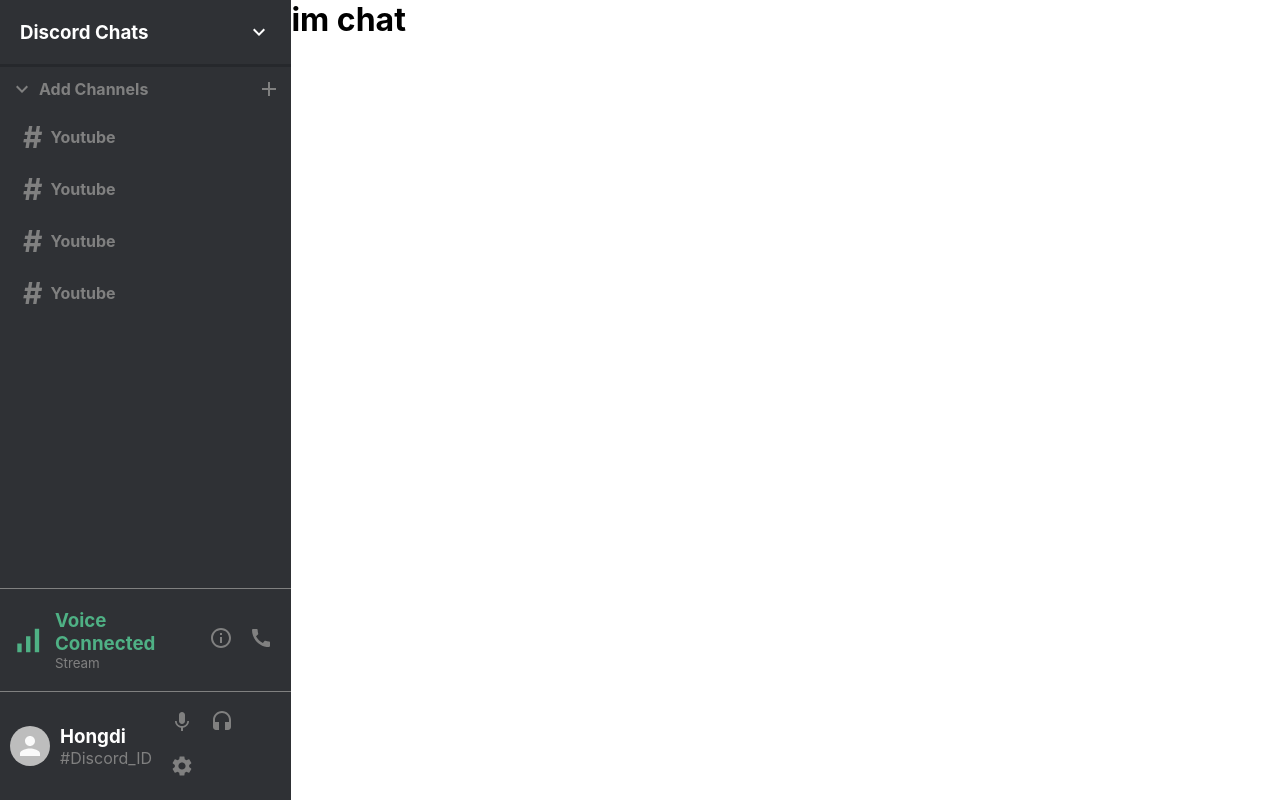
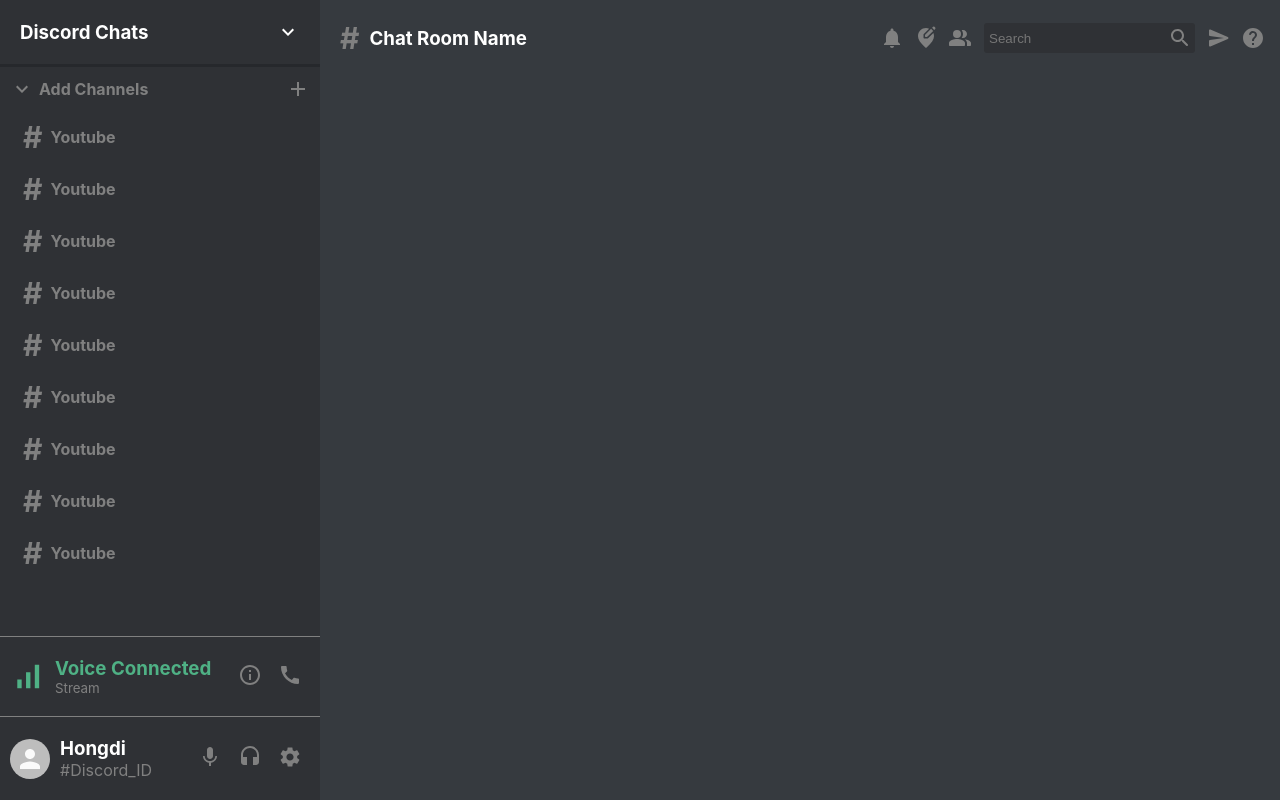
Before and after one commit to Hongdi-LAI/Discord-clone-Redux, a React (Create React App) app: page / in a window 1280 px wide. Built offline with nearby package versions, Linux system fonts and the light colour scheme.

Commit message:
Chat Component - Chat Header Done

```diff
--- a/src/Chat.css
+++ b/src/Chat.css
@@ -1,4 +1,7 @@
 .chat {
   display: flex;
+  flex-direction: column;
   flex: 0.75;
+  background-color: #363a3f;
+  min-height: 100vh;
 }
--- a/src/Chat.js
+++ b/src/Chat.js
@@ -1,9 +1,12 @@
 import React from "react";
+import ChatHeader from "./ChatHeader";
 import "./Chat.css";
 function Chat() {
   return (
-    <div>
-      <h1>im chat</h1>
+    <div className="chat">
+      <ChatHeader />
+      <div className="chat__messages"></div>
+      <div className="chat__input"></div>
     </div>
   );
 }
--- /dev/null
+++ b/src/ChatHeader.css
@@ -0,0 +1,52 @@
+.chatHeader {
+  display: flex;
+  justify-content: space-between;
+  align-items: center;
+  color: gray;
+  padding: 10px;
+}
+
+.chatHeader__hashtag {
+  color: gray;
+  font-size: 30px;
+  padding: 10px;
+}
+
+.chatHeader__left > h3 {
+  display: flex;
+  align-items: center;
+  color: white;
+}
+
+.chatHeader__right {
+  display: flex;
+  align-items: center;
+  flex: 0.5;
+  justify-content: space-between;
+}
+
+.chatHeader__right > .MuiSvgIcon-root {
+  padding: 5px;
+  cursor: pointer;
+}
+
+.chatHeader__right > .MuiSvgIcon-root:hover {
+  color: white;
+}
+
+.chatHeader__search {
+  display: flex;
+  align-items: center;
+  color: gray;
+  background-color: #2f3135;
+  border-radius: 3px;
+  padding: 3px;
+  margin: 0 7px;
+}
+
+.chatHeader__search > input {
+  background: transparent;
+  outline-width: 0;
+  color: white;
+  border: none;
+}
--- /dev/null
+++ b/src/ChatHeader.js
@@ -0,0 +1,34 @@
+import React from "react";
+import "./ChatHeader.css";
+import NotificationsIcon from "@material-ui/icons/Notifications";
+import EditLocationRoundedIcon from "@material-ui/icons/EditLocationRounded";
+import PeopleAltRoundedIcon from "@material-ui/icons/PeopleAltRounded";
+import SearchRoundedIcon from "@material-ui/icons/SearchRounded";
+import SendRoundedIcon from "@material-ui/icons/SendRounded";
+import HelpRoundedIcon from "@material-ui/icons/HelpRounded";
+
+function ChatHeader() {
+  return (
+    <div className="chatHeader">
+      <div className="chatHeader__left">
+        <h3>
+          <span className="chatHeader__hashtag">#</span>Chat Room Name
+        </h3>
+      </div>
+      <div className="chatHeader__right">
+        <NotificationsIcon />
+        <EditLocationRoundedIcon />
+        <PeopleAltRoundedIcon />
+
+        <div className="chatHeader__search">
+          <input placeholder="Search" />
+          <SearchRoundedIcon />
+        </div>
+        <SendRoundedIcon />
+        <HelpRoundedIcon />
+      </div>
+    </div>
+  );
+}
+
+export default ChatHeader;
--- a/src/Sidebar.css
+++ b/src/Sidebar.css
@@ -37,7 +37,10 @@
   background-color: #2f3135;
   color: gray;
 }
-
+/*
+.sidebar__channelsList {
+  overflow: scroll;
+} */
 .sidebar__header {
   display: flex;
   align-items: center;
--- a/src/Sidebar.js
+++ b/src/Sidebar.js
@@ -27,6 +27,11 @@
           <AddIcon className="sidebar__addChannel" />
         </div>
         <div className="sidebar__channelsList">
+          <SidebarChannel />
+          <SidebarChannel />
+          <SidebarChannel />
+          <SidebarChannel />
+          <SidebarChannel />
           <SidebarChannel />
           <SidebarChannel />
           <SidebarChannel />
--- a/src/index.css
+++ b/src/index.css
@@ -5,6 +5,12 @@
     sans-serif;
   -webkit-font-smoothing: antialiased;
   -moz-osx-font-smoothing: grayscale;
+  -ms-overflow-style: none; /* IE and Edge */
+  scrollbar-width: none; /* Firefox */
+}
+
+body::-webkit-scrollbar {
+  display: none;
 }
 
 * {
```
